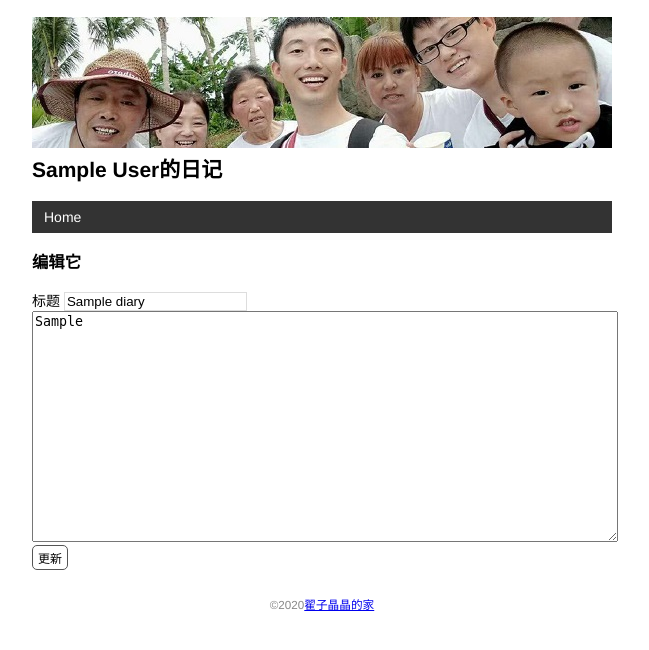
After one commit to lievenzhai/homediary, a Flask app: a page that uses templates/edit.html in a window 1280 px wide. The commit adds this page. Shown: the top 650 px of the page, without its empty margins (318-967 px from the left). Run offline with Flask 2, Linux system fonts and the light colour scheme; tables that the repository leaves empty hold one stand-in row (values such as "Sample post").

Commit message:
添加编辑和删除

```diff
--- a/app.py
+++ b/app.py
@@ -1,4 +1,4 @@
-from flask import Flask, url_for, render_template
+from flask import Flask, url_for, render_template, request, flash, redirect
 from datetime import datetime
 from flask_sqlalchemy import SQLAlchemy
 import os, sys
@@ -9,6 +9,7 @@ app.config['SQLALCHEMY_DATABASE_URI'] = 'sqlite:///' + os.path.join(app.root_pat
 app.config['SQLALCHEMY_TRACK_MODIFICATTONS'] = False  # 关闭对模型修改的监控
 
 db = SQLAlchemy(app)
+app.config['SECRET_KEY'] = 'dev'
 
 
 class User(db.Model):  # 表名将会是user（自动生成，小写处理）
@@ -18,7 +19,8 @@ class User(db.Model):  # 表名将会是user（自动生成，小写处理）
 
 class Diary(db.Model):
     id = db.Column(db.Integer, primary_key=True)
-    title = db.Column(db.String(40))
+    # user = db.Column(db.String(20))
+    title = db.Column(db.String(60))
     article = db.Column(db.String(4000))
 
 # 定义时间
@@ -41,11 +43,59 @@ def inject_user():
 
 @app.route('/')
 def index():
-    diarys = Diary.query.all()
-    return render_template('index.html', diaries=diarys)
+    diaries = Diary.query.all()
+    return render_template('index.html', diaries=diaries)
+
 
 @app.errorhandler(404)
 def page_not_found(e):
     return render_template('404.html'), 404
 
+
+@app.route('/diary', methods=['GET', 'POST'])
+def diary():
+    if request.method == 'POST':
+        title = request.form.get('title')
+        article = request.form.get('article')
+        if not title or len(title) > 60:
+            flash('无效的输入')
+            return redirect(url_for('diary'))  # ??
+        diary = Diary(title=title, article=article)
+        db.session.add(diary)
+        db.session.commit()
+        flash('新的日记已保存')
+        return redirect(url_for('index'))
+    diaries = Diary.query.all()
+    return render_template('diary.html',diaries=diaries)
+
+
+@app.route('/diary/edit<int:diary_id>', methods=['GET', 'POST'])
+def edit(diary_id):
+    diary = Diary.query.get_or_404(diary_id)
+
+    if request.method == 'POST':
+        title = request.form['title']
+        article = request.form['article']
+        if not title or not article or len(title) > 60 or len(article) > 4000:
+            flash('错误输入')
+            return redirect(url_for('edit', diary_id=diary_id))
+
+        diary.title = title
+        diary.article = article
+        db.session.commit()
+        flash('编辑更新完成')
+        return redirect(url_for('index'))
+    return render_template('edit.html', diary=diary)
+
+
+@app.route('/diary/delete/int:<diary_id>', methods=['POST'])
+def delete(diary_id):
+    diary = Diary.query.get_or_404(diary_id)
+    db.session.delete(diary)
+    db.session.commit()
+    flash('删除成功.')
+    return redirect(url_for('index'))
+
+
+
 app.run()
--- a/static/style.css
+++ b/static/style.css
@@ -53,3 +53,34 @@ nav li a {
 nav li a:hover {
     background-color: #111;
 }
+input[type=submit]{
+    font-family: inherit;
+}
+input[type=text]{
+    border: 1px solid #ddd;
+}
+.btn{
+    font-size: 12px;
+    padding: 3px 5px;
+    text-decoration: none;
+    cursor: pointer;
+    background-color: white;
+    color: black;
+    border: 1px solid #555555;
+    border-radius: 5px;
+}
+.btn:hover {
+    text-decoration: none;
+    background-color: black;
+    color: white;
+    border: 1px solid black;
+}
+textarea{
+    width: 580px;
+}
+.float-right{
+    float: right;
+}
+.inline-form{
+    display: inline;
+}
--- /dev/null
+++ b/templates/edit.html
@@ -0,0 +1,10 @@
+{% extends 'base.html' %}
+
+{% block content %}
+<h3>编辑它</h3>
+<form method="post">
+    标题        <input name="title" type="text" autocomplete="off" required value="{{diary.title}}"><br>
+    <textarea name="article" rows="15">{{diary.article}}</textarea><br>
+    <input class="btn" type="submit" name="submit" value="更新">
+</form>
+{% endblock %}
```
Also changed, not shown: templates/diary.html (added, +9 -0 lines), templates/index.html (+12 -1 lines).
